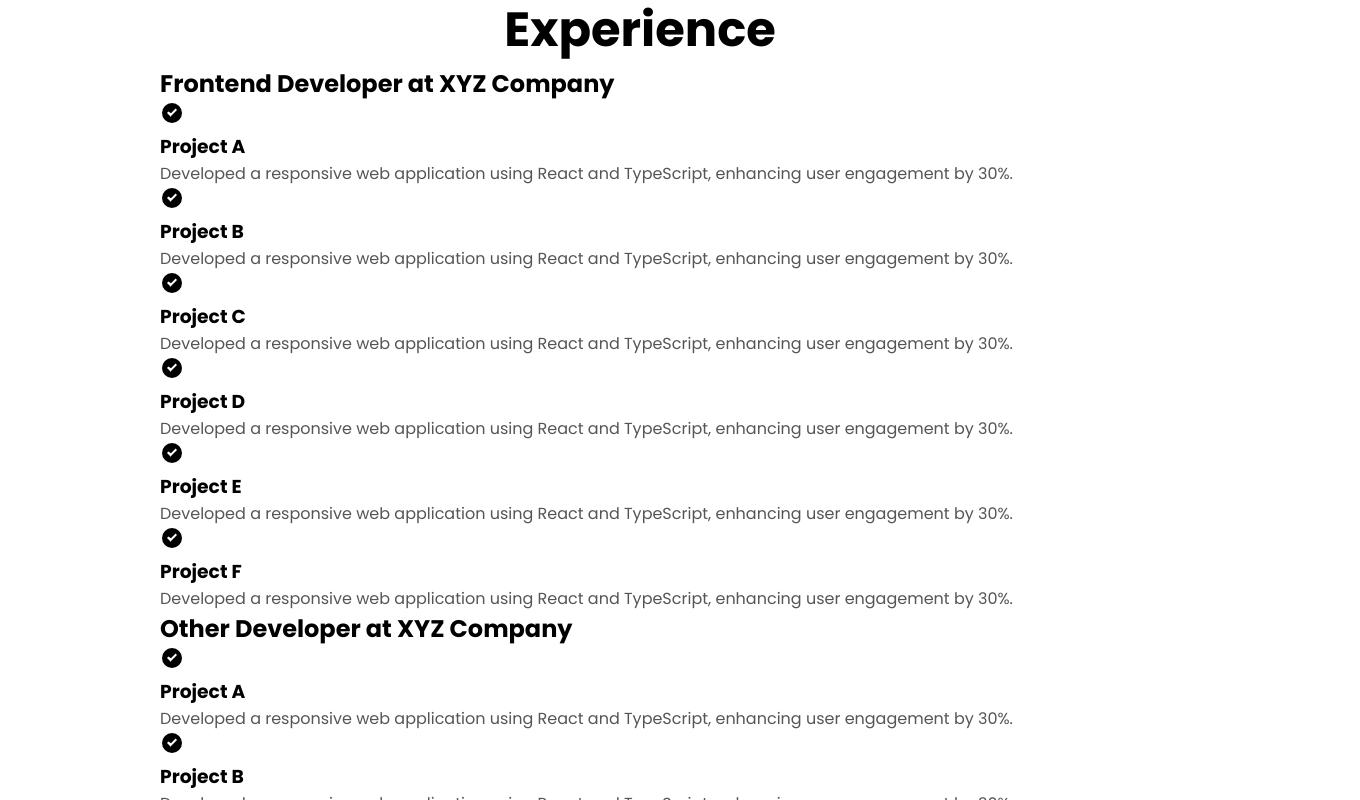
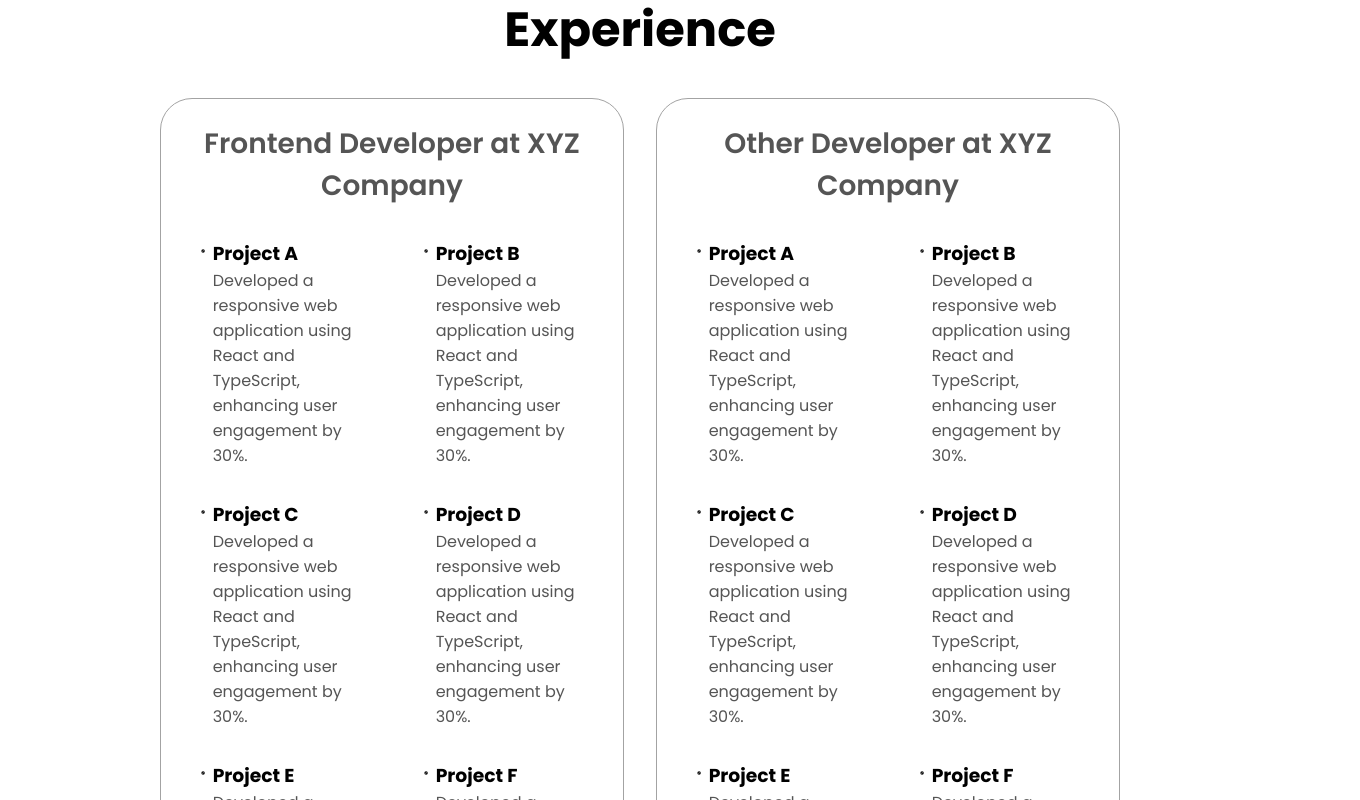
Before and after one commit to TechBroK/Open_Portfolio-page, a React (Vite) app: page / in a window 1280 px wide. Shown: the part 1640-2440 px from the top of the page, 1360 px wide, since content can reach past the window. Built offline with nearby package versions, Linux system fonts and the light colour scheme.

Commit message:
completed the experience page

```diff
--- a/src/component/Pages/HomePage.tsx
+++ b/src/component/Pages/HomePage.tsx
@@ -1,6 +1,7 @@
 import profile from '../../assets/images (2).jpeg';
 import about from '../../assets/images.jpeg';
 import cvFile from '../../assets/Profile.pdf';
+
 import './homepage.css';
 import './mediaQuery.css';
 
@@ -155,6 +156,7 @@ function HomePage() {
                     viewBox="0 0 24 24"
                     fill="currentColor"
                     aria-hidden="true"
+                    className='icon'
                   >
                     <path d="M12 1.5A6.5 6.5 0 1 0 18.5 8 6.51 6.51 0 0 0 12 1.5Zm0 11A4.5 4.5 0 1 1 16.5 8 4.5 4.5 0 0 1 12 12.5Zm5.12 1.32L14.5 19v3l3.5-1 3.5 1v-3Zm-10.24 0L2 19v3l3.5-1 3.5 1v-3Z" />
                   </svg>
@@ -178,6 +180,7 @@ function HomePage() {
                     viewBox="0 0 24 24"
                     fill="currentColor"
                     aria-hidden="true"
+                    className='icon'
                   >
                     <path d="M12 1.5A6.5 6.5 0 1 0 18.5 8 6.51 6.51 0 0 0 12 1.5Zm0 11A4.5 4.5 0 1 1 16.5 8 4.5 4.5 0 0 1 12 12.5Zm5.12 1.32L14.5 19v3l3.5-1 3.5 1v-3Zm-10.24 0L2 19v3l3.5-1 3.5 1v-3Z" />
                   </svg>
@@ -222,7 +225,7 @@ function HomePage() {
         <p className="section__text-p1">Explore Me....</p>
         <h1 className="title">Experience</h1>
         <div className="experience-details-container">
-          <div className="about-container">
+          <div className="about-containers">
             <div className="details-container">
               <h2 className="experience-sub-title">Frontend Developer at XYZ Company</h2>
               <div className="article-container">
@@ -234,6 +237,7 @@ function HomePage() {
                     viewBox="0 0 24 24"
                     fill="currentColor"
                     aria-hidden="true"
+                    className='icon'
                   >
                     <path d="M12 2a10 10 0 1 0 10 10A10 10 0 0 0 12 2Zm-1 14-4-4 1.41-1.41L11 12.17l4.59-4.59L17 9l-6 6Z" />
                   </svg>
@@ -253,6 +257,7 @@ function HomePage() {
                     viewBox="0 0 24 24"
                     fill="currentColor"
                     aria-hidden="true"
+                    className='icon'
                   >
                     <path d="M12 2a10 10 0 1 0 10 10A10 10 0 0 0 12 2Zm-1 14-4-4 1.41-1.41L11 12.17l4.59-4.59L17 9l-6 6Z" />
                   </svg>
@@ -272,6 +277,7 @@ function HomePage() {
                     viewBox="0 0 24 24"
                     fill="currentColor"
                     aria-hidden="true"
+                    className='icon'
                   >
                     <path d="M12 2a10 10 0 1 0 10 10A10 10 0 0 0 12 2Zm-1 14-4-4 1.41-1.41L11 12.17l4.59-4.59L17 9l-6 6Z" />
                   </svg>
@@ -291,6 +297,7 @@ function HomePage() {
                     viewBox="0 0 24 24"
                     fill="currentColor"
                     aria-hidden="true"
+                    className='icon'
                   >
                     <path d="M12 2a10 10 0 1 0 10 10A10 10 0 0 0 12 2Zm-1 14-4-4 1.41-1.41L11 12.17l4.59-4.59L17 9l-6 6Z" />
                   </svg>
@@ -310,6 +317,7 @@ function HomePage() {
                     viewBox="0 0 24 24"
                     fill="currentColor"
                     aria-hidden="true"
+                    className='icon'
                   >
                     <path d="M12 2a10 10 0 1 0 10 10A10 10 0 0 0 12 2Zm-1 14-4-4 1.41-1.41L11 12.17l4.59-4.59L17 9l-6 6Z" />
                   </svg>
@@ -329,6 +337,7 @@ function HomePage() {
                     viewBox="0 0 24 24"
                     fill="currentColor"
                     aria-hidden="true"
+                    className='icon'
                   >
                     <path d="M12 2a10 10 0 1 0 10 10A10 10 0 0 0 12 2Zm-1 14-4-4 1.41-1.41L11 12.17l4.59-4.59L17 9l-6 6Z" />
                   </svg>
@@ -353,6 +362,7 @@ function HomePage() {
                     viewBox="0 0 24 24"
                     fill="currentColor"
                     aria-hidden="true"
+                    className='icon'
                   >
                     <path d="M12 2a10 10 0 1 0 10 10A10 10 0 0 0 12 2Zm-1 14-4-4 1.41-1.41L11 12.17l4.59-4.59L17 9l-6 6Z" />
                   </svg>
@@ -372,6 +382,7 @@ function HomePage() {
                     viewBox="0 0 24 24"
                     fill="currentColor"
                     aria-hidden="true"
+                    className='icon'
                   >
                     <path d="M12 2a10 10 0 1 0 10 10A10 10 0 0 0 12 2Zm-1 14-4-4 1.41-1.41L11 12.17l4.59-4.59L17 9l-6 6Z" />
                   </svg>
@@ -391,6 +402,7 @@ function HomePage() {
                     viewBox="0 0 24 24"
                     fill="currentColor"
                     aria-hidden="true"
+                    className='icon'
                   >
                     <path d="M12 2a10 10 0 1 0 10 10A10 10 0 0 0 12 2Zm-1 14-4-4 1.41-1.41L11 12.17l4.59-4.59L17 9l-6 6Z" />
                   </svg>
@@ -410,6 +422,7 @@ function HomePage() {
                     viewBox="0 0 24 24"
                     fill="currentColor"
                     aria-hidden="true"
+                    className='icon'
                   >
                     <path d="M12 2a10 10 0 1 0 10 10A10 10 0 0 0 12 2Zm-1 14-4-4 1.41-1.41L11 12.17l4.59-4.59L17 9l-6 6Z" />
                   </svg>
@@ -429,6 +442,7 @@ function HomePage() {
                     viewBox="0 0 24 24"
                     fill="currentColor"
                     aria-hidden="true"
+                    className='icon'
                   >
                     <path d="M12 2a10 10 0 1 0 10 10A10 10 0 0 0 12 2Zm-1 14-4-4 1.41-1.41L11 12.17l4.59-4.59L17 9l-6 6Z" />
                   </svg>
@@ -448,6 +462,7 @@ function HomePage() {
                     viewBox="0 0 24 24"
                     fill="currentColor"
                     aria-hidden="true"
+                    className='icon'
                   >
                     <path d="M12 2a10 10 0 1 0 10 10A10 10 0 0 0 12 2Zm-1 14-4-4 1.41-1.41L11 12.17l4.59-4.59L17 9l-6 6Z" />
                   </svg>
--- a/src/component/Pages/homepage.css
+++ b/src/component/Pages/homepage.css
@@ -133,7 +133,7 @@ section {
   bottom: 2.5rem;
 }
 
-.detail-container {
+.details-container {
   padding: 1.5rem;
   flex: 1;
   background: white;
@@ -146,3 +146,39 @@ section {
 .section-container {
   gap: 2rem;
 }
+
+
+/*EXPERIENCE SECTION*/
+
+#experience{
+  position: relative;
+}
+
+.experience-sub-title{
+  color: rgb(85,85,85);
+  font-weight: 600;
+  font-size: 1.75rem;
+  margin-bottom: 2rem;
+}
+
+.experience-details-container{
+  display: flex;
+  justify-content: center;
+  flex-direction: column;
+}
+
+.article-container{
+  display: flex;
+  text-align: initial;
+  flex-wrap: wrap;
+  flex-direction: row;
+  gap: 2rem;
+  justify-content: space-around;
+}
+
+article{
+  display: flex;
+  width:10rem;
+  justify-content: space-around;
+  gap: 0.5rem;
+}
```
